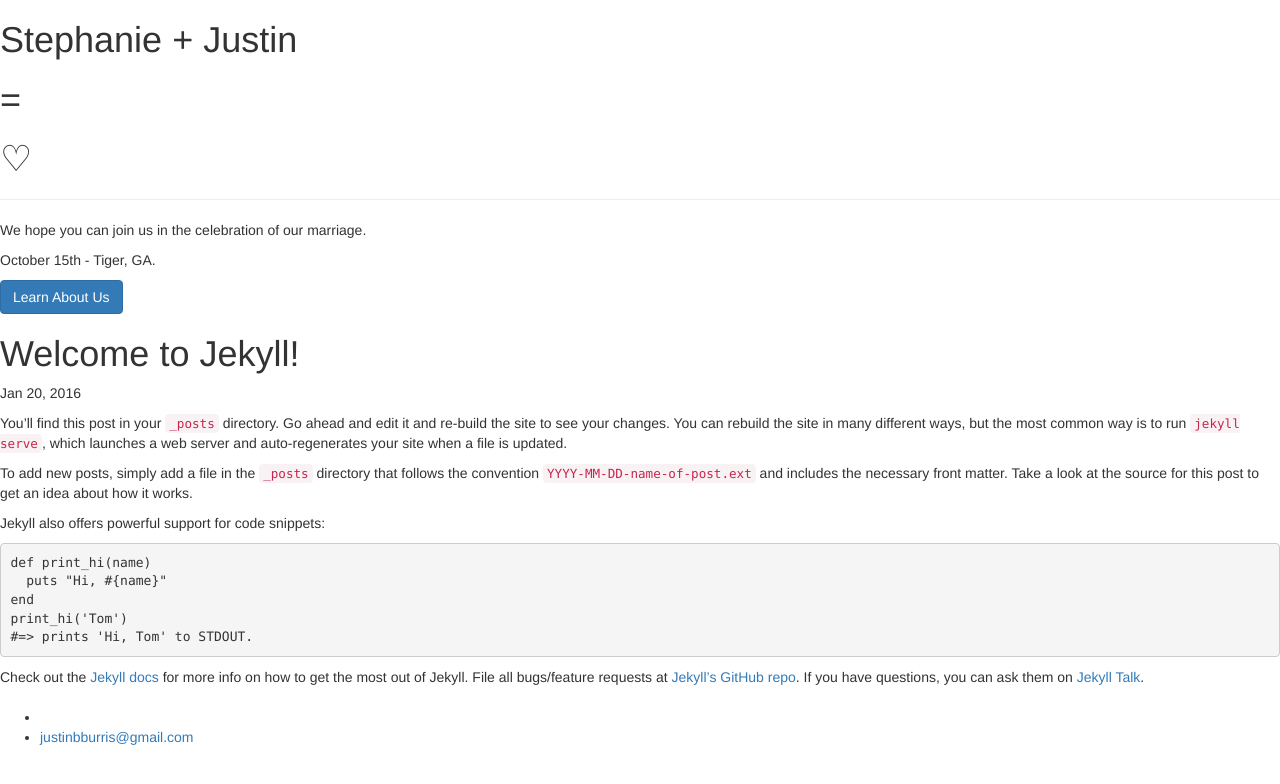
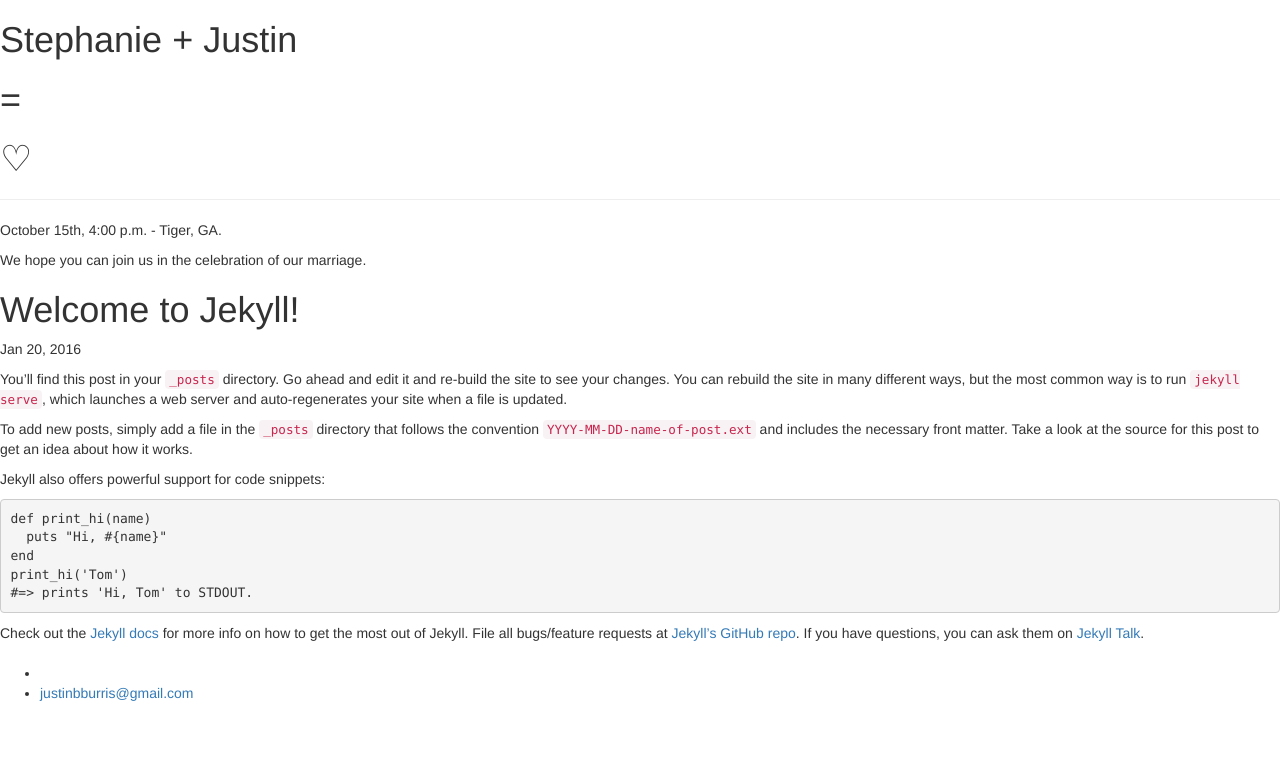
Before and after one commit to justinbburris/dietzburris, a Jekyll site: the page built from _posts/2016-01-20-welcome-to-jekyll.markdown, in a window 1280 px wide. Shown: the top 784 px of the page. Built offline with Jekyll 4.4.1, drawn with Linux system fonts in a browser that asks for light colours; nearby versions of some CDN libraries; library files that are not in the unit come from our copies.

Commit message:
BRANDING

```diff
--- a/_includes/accomodations.html
+++ b/_includes/accomodations.html
@@ -1,7 +1,7 @@
 <section id="accomodations">
   <div class="container text-center">
     <div class="call-to-action">
-      <h2>Here's where to stay</h2>
+      <h2>Where to Stay</h2>
       <p>
         We're excited that you're able to attend and we'd like to help you have a comfortable stay
         in North Georgia. Due to the popularity of the mountains in the fall, the best options
--- a/_includes/header.html
+++ b/_includes/header.html
@@ -5,9 +5,8 @@
       <h1>&#61;</h1>
       <h1>♡</h1>
       <hr>
-      <p>We hope you can join us in the celebration of our marriage.</p>
-      <p>October 15th - Tiger, GA.</p>
-      <a href="#about" class="btn btn-primary btn-xl page-scroll">Learn About Us</a>
     </div>
+    <p>October 15th, 4:00 p.m. - Tiger, GA.</p>
+    <p>We hope you can join us in the celebration of our marriage.</p>
   </div>
 </header>
```
